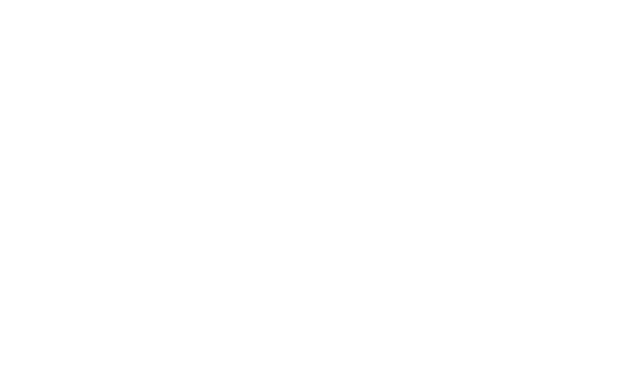
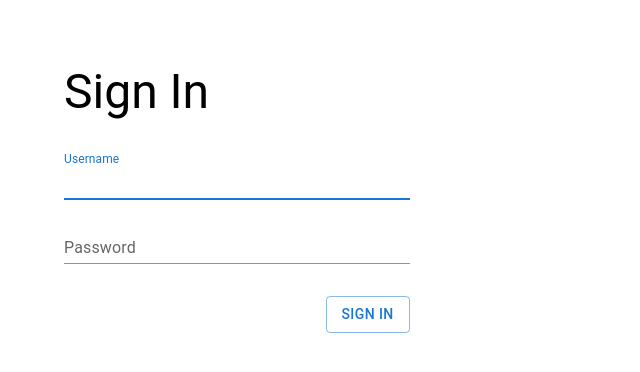
Before and after one commit to CS3219-AY2223S1/cs3219-project-ay2223s1-g1, a React (Create React App) app in the folder frontend/: page /signin in a window 1280 px wide. Before the commit this address had no page. Shown: the top 372 px of the page, without its empty margins (0-640 px from the left). Built offline with nearby package versions, Linux system fonts and the light colour scheme.

Commit message:
frontend signin page

```diff
--- a/frontend/src/App.js
+++ b/frontend/src/App.js
@@ -1,8 +1,10 @@
 import {BrowserRouter as Router, Routes, Route, Navigate} from "react-router-dom";
 import SignupPage from './components/SignupPage';
+import SigninPage from './components/SigninPage';
 import {Box} from "@mui/material";
 
 function App() {
+
     return (
         <div className="App">
             <Box display={"flex"} flexDirection={"column"} padding={"4rem"}>
@@ -10,6 +12,7 @@ function App() {
                     <Routes>
                         <Route exact path="/" element={<Navigate replace to="/signup" />}></Route>
                         <Route path="/signup" element={<SignupPage/>}/>
+                        <Route path="/signin" element={<SigninPage/>}/>
                     </Routes>
                 </Router>
             </Box>
--- /dev/null
+++ b/frontend/src/components/SigninPage.js
@@ -0,0 +1,96 @@
+import {
+    Box,
+    Button,
+    Dialog,
+    DialogActions,
+    DialogContent,
+    DialogContentText,
+    DialogTitle,
+    TextField,
+    Typography
+} from "@mui/material";
+import {useState} from "react";
+import axios from "axios";
+import {URL_USER_SVC} from "../configs";
+import {STATUS_CODE_CONFLICT, STATUS_CODE_CREATED} from "../constants";
+import {Link} from "react-router-dom";
+
+function SigninPage() {
+    const [username, setUsername] = useState("")
+    const [password, setPassword] = useState("")
+    const [isDialogOpen, setIsDialogOpen] = useState(false)
+    const [dialogTitle, setDialogTitle] = useState("")
+    const [dialogMsg, setDialogMsg] = useState("")
+    const [isSigninSuccess, setIsSigninSuccess] = useState(false)
+
+    const handleSignin = async () => {
+        console.log("Woehoew")
+        setIsSigninSuccess(false)
+        const res = await axios.get(URL_USER_SVC, { username, password })
+            .catch((err) => {
+                setErrorDialog('Please try again later')
+            })
+        console.log(res)
+        if (res && res.status === STATUS_CODE_CREATED) {
+            setSuccessDialog('Account successfully created')
+            setIsSigninSuccess(true)
+        }
+    }
+
+    const closeDialog = () => setIsDialogOpen(false)
+
+    const setSuccessDialog = (msg) => {
+        setIsDialogOpen(true)
+        setDialogTitle('Success')
+        setDialogMsg(msg)
+    }
+
+    const setErrorDialog = (msg) => {
+        setIsDialogOpen(true)
+        setDialogTitle('Error')
+        setDialogMsg(msg)
+    }
+
+    return (
+        <Box display={"flex"} flexDirection={"column"} width={"30%"}>
+            <Typography variant={"h3"} marginBottom={"2rem"}>Sign In</Typography>
+            <TextField
+                label="Username"
+                variant="standard"
+                value={username}
+                onChange={(e) => setUsername(e.target.value)}
+                sx={{marginBottom: "1rem"}}
+                autoFocus
+            />
+            <TextField
+                label="Password"
+                variant="standard"
+                type="password"
+                value={password}
+                onChange={(e) => setPassword(e.target.value)}
+                sx={{marginBottom: "2rem"}}
+            />
+            <Box display={"flex"} flexDirection={"row"} justifyContent={"flex-end"}>
+                <Button variant={"outlined"} onClick={handleSignin}>Sign in</Button>
+            </Box>
+
+            <Dialog
+                open={isDialogOpen}
+                onClose={closeDialog}
+            >
+                <DialogTitle>{dialogTitle}</DialogTitle>
+                <DialogContent>
+                    <DialogContentText>{dialogMsg}</DialogContentText>
+                </DialogContent>
+                <DialogActions>
+                    {isSigninSuccess
+                        ? <Button component={Link} to="/signin">Log in</Button>
+                        : <Button onClick={closeDialog}>Done</Button>
+                    }
+                </DialogActions>
+            </Dialog>
+        </Box>
+    )
+}
+
+export default SigninPage;
```
